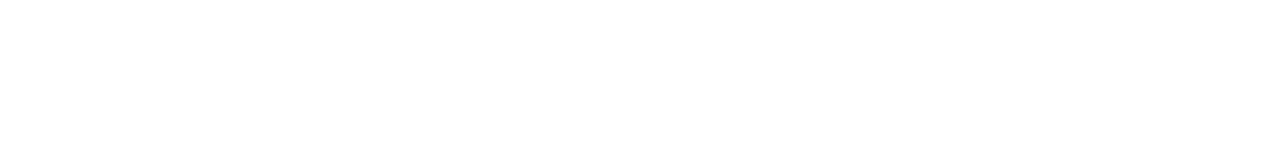
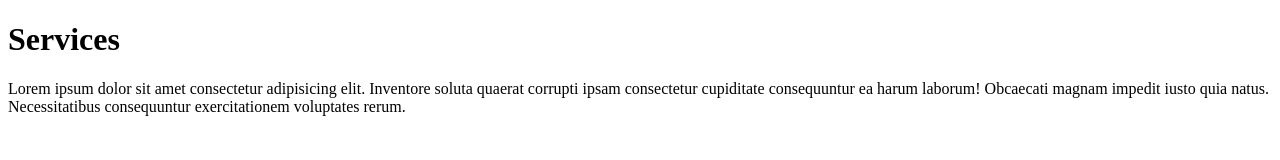
Before and after one commit to yaminmhd/gatsby_blog, a Gatsby site: page /services in a window 1280 px wide. Before the commit this address had no page. Built offline with nearby package versions, Linux system fonts and the light colour scheme; Gatsby itself is replaced by a stand-in of ours.

Commit message:
Added services page

```diff
--- a/src/components/Menu.js
+++ b/src/components/Menu.js
@@ -12,6 +12,7 @@
     >
       <li><Link to="/">Home</Link></li>
       <li><Link to="/about">About</Link></li>
+      <li><Link to="/services">Services</Link></li>
       <li><Link to="/blog">Blog</Link></li>
     </ul>
   </div>
--- /dev/null
+++ b/src/pages/services.js
@@ -0,0 +1,16 @@
+import React from 'react'
+import Link from 'gatsby-link'
+
+const Services = () => (
+  <div>
+    <h1>Services</h1>
+    <p>
+      Lorem ipsum dolor sit amet consectetur adipisicing elit. Inventore soluta
+      quaerat corrupti ipsam consectetur cupiditate consequuntur ea harum
+      laborum! Obcaecati magnam impedit iusto quia natus. Necessitatibus
+      consequuntur exercitationem voluptates rerum.
+    </p>
+  </div>
+)
+
+export default Services
```
Also changed, not shown: src/pages/page-2.js (deleted, +0 -12 lines).
